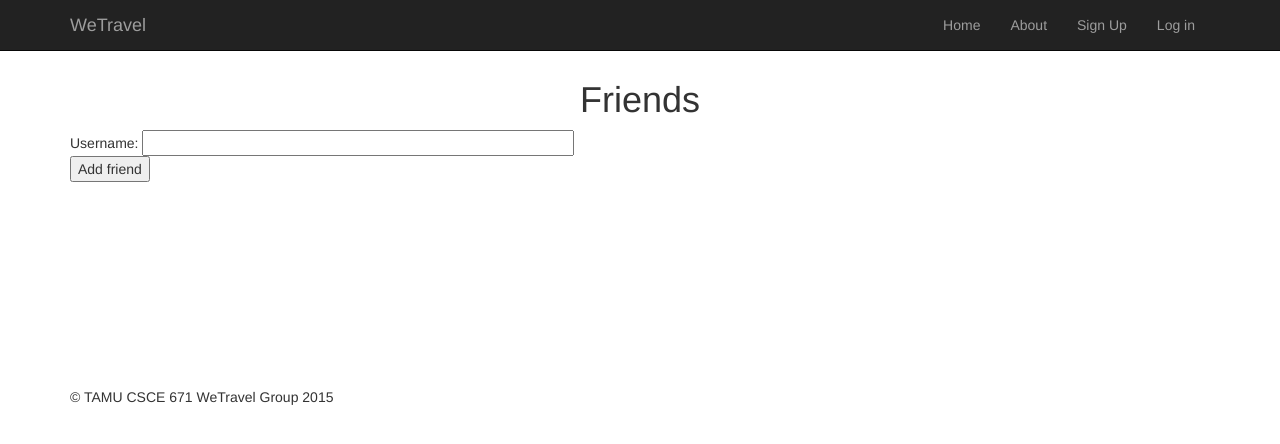
After one commit to ShiyangChen/WeTravel-Website-Django, a Django app: page /wetravel/friends/ in a window 1280 px wide. The commit adds this page. Shown: the top 444 px of the page. Run offline with Django 3.2, Linux system fonts and the light colour scheme; some libraries are stand-ins or nearby versions.

Commit message:
Implement friend request and acceptance
  add friends page, which shows all friends' username, also provide a
  form for adding new friend

  add requests page, which shows all friend requests, also recommend
  those who have the same interests as yours

  TO DO: finish accepting friend request. (currently the button would do
      nothing!)

```diff
--- a/wetravel/models.py
+++ b/wetravel/models.py
@@ -24,12 +24,13 @@ class Place(models.Model):
 class UserProfile(models.Model):
     user = models.OneToOneField(User)
     region = models.ForeignKey(Region, null=True)
-    friends = models.ManyToManyField('self')
+    friends = models.ManyToManyField('self', related_name='friends')
     to_visit = models.ManyToManyField(Place, related_name='places_to_visit')
     visited = models.ManyToManyField(Place, related_name='places_visited')
+    requests = models.ManyToManyField('self', related_name='requests')
 
     def __unicode__(self):
-        return self.user.username + '/' + self.region.__unicode__()
+        return self.user.username
 
 class Post(models.Model):
     text = models.TextField()
--- a/wetravel/templates/wetravel/base.html
+++ b/wetravel/templates/wetravel/base.html
@@ -55,6 +55,8 @@
               </a>
               <ul class="dropdown-menu">
                 <li><a href="#">Profile</a></li>
+                <li><a href="/wetravel/friends">Friends</a></li>
+                <li><a href="/wetravel/requests">Requests</a></li>
                 <li><a href="#">Settings</a></li>
                 <li class="divider"></li>
                 <li><a href="/wetravel/logout">Logout</a></li>
--- /dev/null
+++ b/wetravel/templates/wetravel/friends.html
@@ -0,0 +1,19 @@
+{% extends 'wetravel/base.html' %}
+{% block title %}Friends{% endblock %}
+{% block content %}
+<h1 class="center">Friends</h1>
+
+<div class="row">
+  <div class="col-md-6 col-md-offset3">
+    <form id="send_friend_request_form" method="post" action="/wetravel/send_friend_request/">
+      {% csrf_token %}
+      Username: <input type="text" name="username" value="" size="50" />
+      <br />
+      <input type="submit" name="submit" value="Add friend" />
+    </form>
+    {% for friend in user.userprofile.friends.all %}
+      <p>{{ friend.user.username }}</p>
+    {% endfor %}
+  </div>
+</div>
+{% endblock %}
--- a/wetravel/templates/wetravel/index.html
+++ b/wetravel/templates/wetravel/index.html
@@ -15,10 +15,4 @@
     {% endif %}
   </div>
 </div>
-<div>
-  {% if user.is_authenticated %}
-    {% cur_user = user %}
-    {% recommend cur_user %}
-  {% endif %}
-</div>
 {% endblock %}
--- a/wetravel/urls.py
+++ b/wetravel/urls.py
@@ -9,6 +9,9 @@ urlpatterns = patterns('',
     url(r'^signup/', views.signup, name='signup'),
     url(r'^login/', views.user_login, name='login'),
     url(r'^logout/', views.user_logout, name='logout'),
+    url(r'^friends/', views.friends, name='friends'),
+    url(r'^send_friend_request/', views.send_friend_request, name='send_friend_request'),
+    url(r'^requests/', views.requests, name='requests')
 )
 
 urlpatterns += staticfiles_urlpatterns()
--- a/wetravel/views.py
+++ b/wetravel/views.py
@@ -67,3 +67,22 @@ def user_login(request):
 def user_logout(request):
     logout(request)
     return HttpResponseRedirect('/wetravel/')
+
+def send_friend_request(request):
+    if request.method == 'POST':
+        target_username = request.POST.get('username')
+        try:
+            target_user = User.objects.get(username=target_username)
+        except User.DoesNotExist:
+            print "User {0} does not exist".format(target_username)
+            return HttpResponse("User not found.")
+        target_user.userprofile.requests.add(request.user.userprofile)
+        return HttpResponseRedirect('/wetravel/')
+    else:
+        return HttpResponseRedirect('/wetravel/friends/')
+
+def friends(request):
+    return render(request, 'wetravel/friends.html', {})
+
+def requests(request):
+    return render(request, 'wetravel/requests.html', {})
```
Also changed, not shown: wetravel/templates/wetravel/requests.html (added, +16 -0 lines), user_population.py (line endings or trailing spaces), wetravel/form.py (line endings or trailing spaces), wetravel/migrations/0001_initial.py, wetravel/migrations/0002_auto_20150406_2121.py (deleted).
